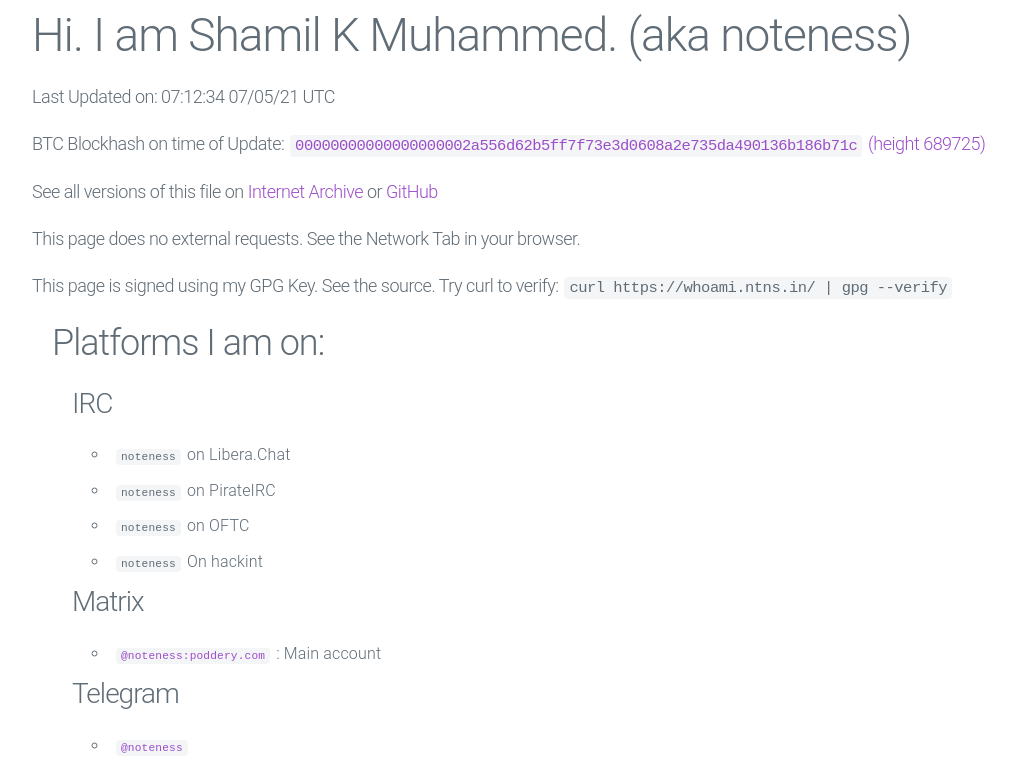
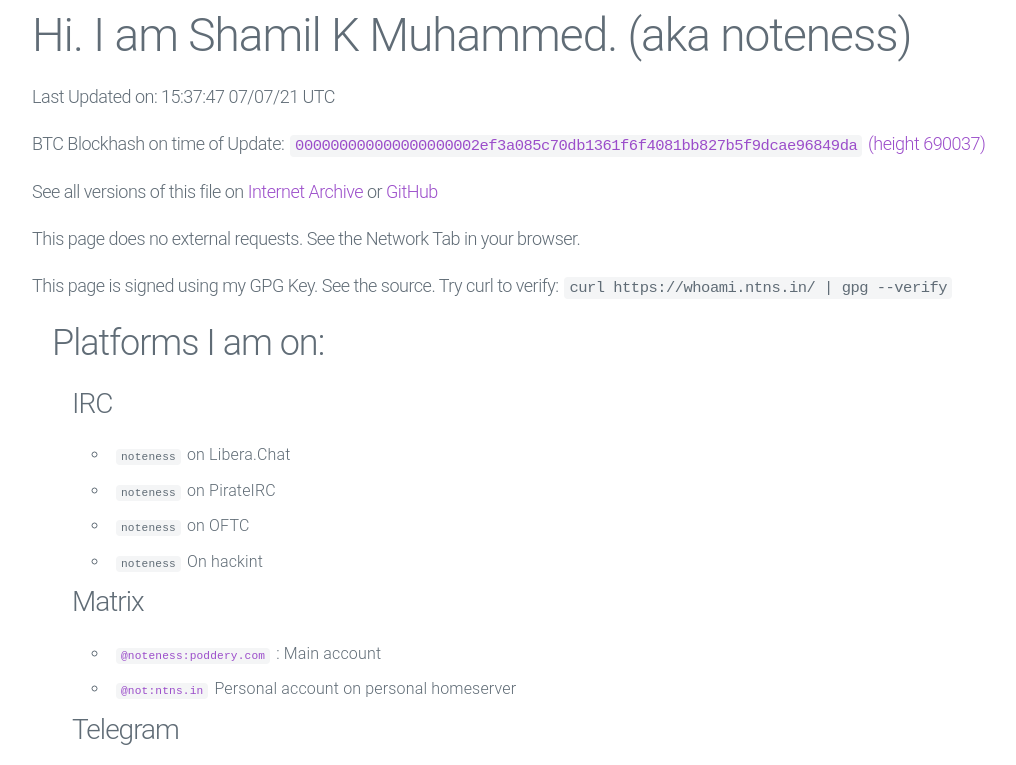
Before and after one commit to necessary129/whoami, a plain HTML site: page out/index.html in a window 1280 px wide. Shown: the top 765 px of the page, without its empty margins (68-1084 px from the left). Drawn offline with Linux system fonts and the light colour scheme.

Commit message:
Add new MXID

```diff
--- a/out/index.html
+++ b/out/index.html
@@ -148,9 +148,9 @@ Hash: SHA512
 		<header>
 			<section class="container">
 				<h1>Hi. I am Shamil K Muhammed. (aka noteness)</h1>
-				<h5>Last Updated on: 07:12:34 07/05/21 UTC</h5>
+				<h5>Last Updated on: 15:37:47 07/07/21 UTC</h5>
 				<h5>BTC Blockhash on time of Update:
-					<a href="https://www.blockchain.com/btc/block/00000000000000000002a556d62b5ff7f73e3d0608a2e735da490136b186b71c"><code>00000000000000000002a556d62b5ff7f73e3d0608a2e735da490136b186b71c</code> (height 689725)</a>
+					<a href="https://www.blockchain.com/btc/block/000000000000000000002ef3a085c70db1361f6f4081bb827b5f9dcae96849da"><code>000000000000000000002ef3a085c70db1361f6f4081bb827b5f9dcae96849da</code> (height 690037)</a>
 				</h5>
 				<h5>See all versions of this file on <a href="https://web.archive.org/*/https://whoami.ntns.in/">Internet Archive</a> or <a href="https://github.com/necessary129/whoami/commits/main/out/index.html">GitHub</a></h5>
 				<h5>This page does no external requests. See the Network Tab in your browser.</h5>
@@ -191,6 +191,12 @@ Hash: SHA512
 						<li>
 
 							<a href="https://matrix.to/#/@noteness:poddery.com"><code>@noteness:poddery.com</code></a> : Main account
+
+						</li>
+
+						<li>
+
+							<a href="https://matrix.to/#/@not:ntns.in"><code>@not:ntns.in</code></a> Personal account on personal homeserver
 
 						</li>
 
@@ -312,10 +318,10 @@ CigmPhh3cTd3qSrFz/kjEBIMPv4/yN57Os28vGfg1wQ=
 <!--
 -----BEGIN PGP SIGNATURE-----
 
-iHUEARYKAB0WIQSwOeno7TvMaCQAiGNaajayiNEn/AUCYOKw4gAKCRBaajayiNEn
-/Ap2AP4tdBme+Kr5NJSM6ub7vDfb0HPp4oBZOhJTnouNWE0e+gEAggtbz1IsWBiL
-ghilS312pUfFAMwh0knTbjdoHrnp7wM=
-=8Kc8
+iHUEARYKAB0WIQSwOeno7TvMaCQAiGNaajayiNEn/AUCYOXKSwAKCRBaajayiNEn
+/M78AP9mfNgK67278Du2cH28BH/aVo3uVBt8FkI5IhxbX9k/XQD8CZNCbd/yfvc0
+iVIy3zx+dDg2HwdHeOFOgdm4MtmynAM=
+=h0AN
 -----END PGP SIGNATURE-----
 
 -->
```
Also changed, not shown: 1 other file.
